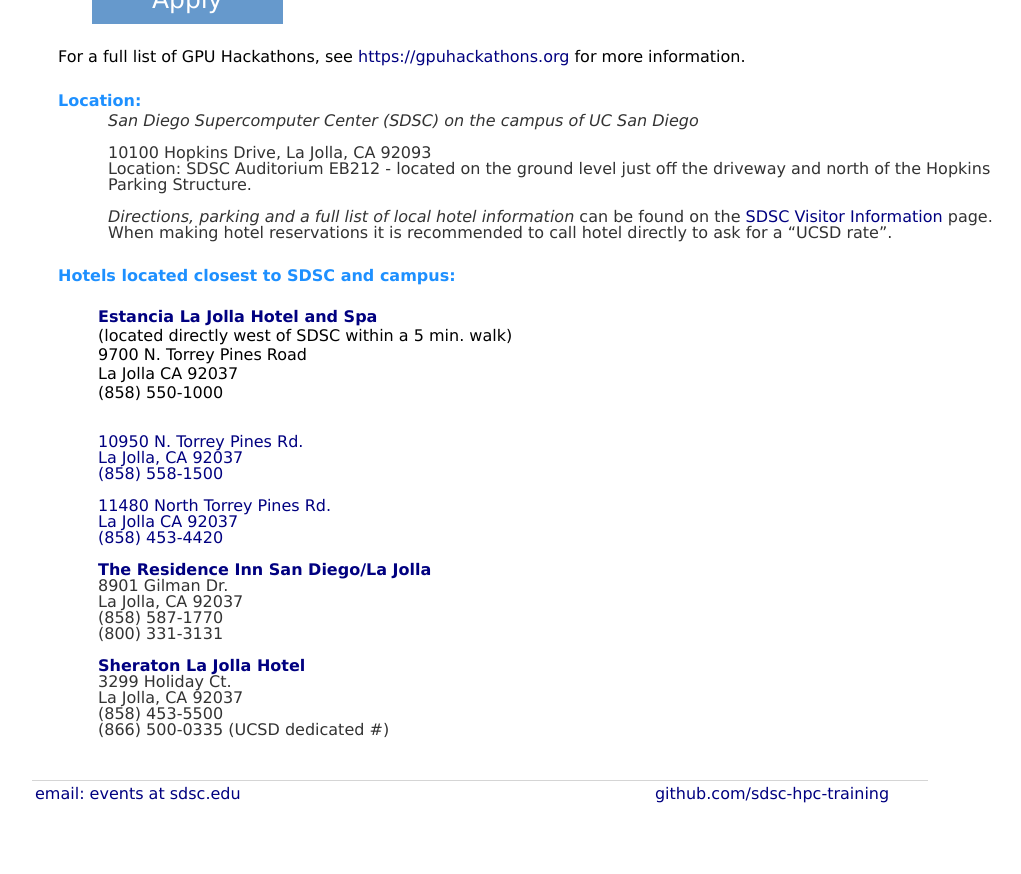
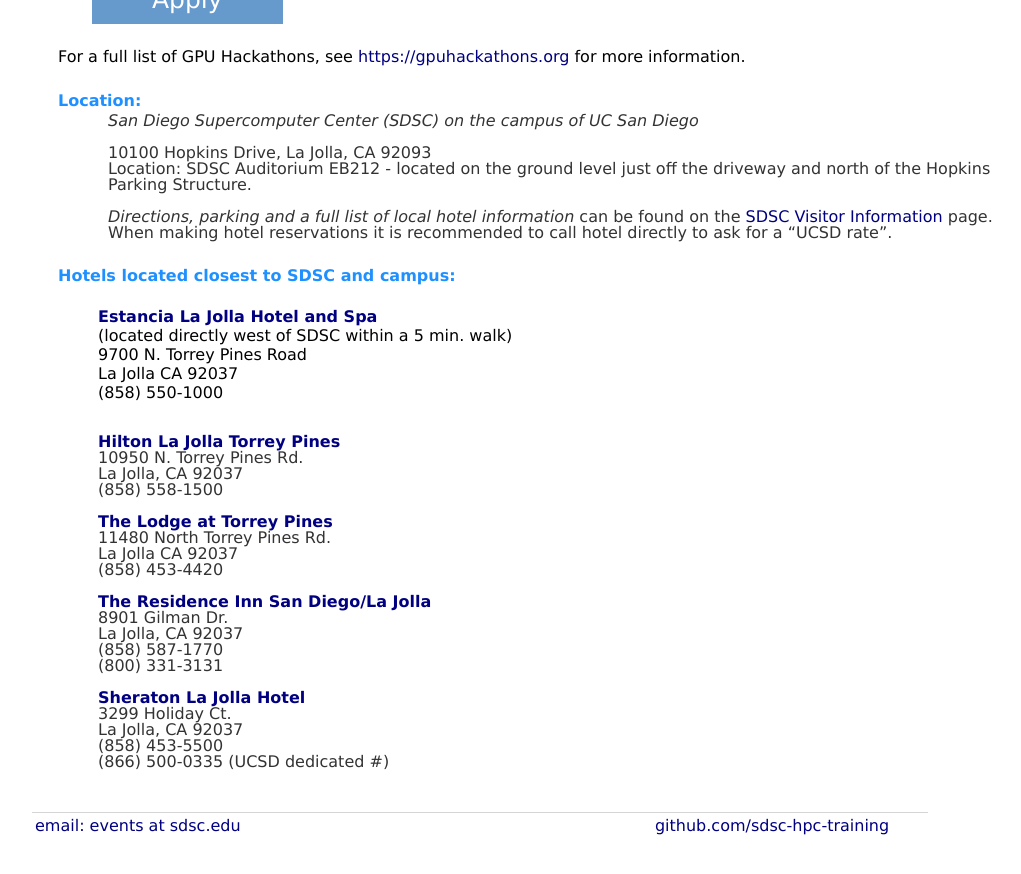
Before and after one commit to sdsc-hpc-training/sdsc-hpc-training.github.io, a Jekyll site: the page built from gpuhackathon/index.html, in a window 1280 px wide and 900 px high, scrolled down 1420 px. Shown: the top 874 px of the window, without its empty margins (160-1181 px from the left). Built offline with Jekyll 4.4.1, drawn with Linux system fonts in a browser that asks for light colours; some of the changed lines change nothing that is shown.

Commit message:
Update index.html

```diff
--- a/gpuhackathon/index.html
+++ b/gpuhackathon/index.html
@@ -132,14 +132,14 @@
   (858) 550-1000 	<br>
   </p>
   <p>
- <br><a http="https://www3.hilton.com/en/hotels/california/hilton-la-jolla-torrey-pines-SANTPHH/index.html><b>Hilton La Jolla Torrey Pines</b></a>
+ <br><a http="https://www3.hilton.com/en/hotels/california/hilton-la-jolla-torrey-pines-SANTPHH/index.html"><b>Hilton La Jolla Torrey Pines</b></a>
   <br class="hoteladdr">
    10950 N. Torrey Pines Rd. <br>
    La Jolla, CA 92037<br>
   (858) 558-1500<br>
   </p>
   <p>
-   <a http="https://www.lodgetorreypines.com/><b>The Lodge at Torrey Pines</b></a>
+   <a http="https://www.lodgetorreypines.com/"><b>The Lodge at Torrey Pines</b></a>
   <br class="hoteladdr">
     11480 North Torrey Pines Rd.<br>
     La Jolla CA 92037<br>
```
